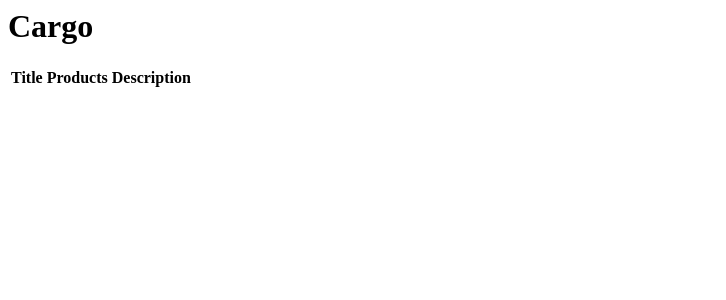
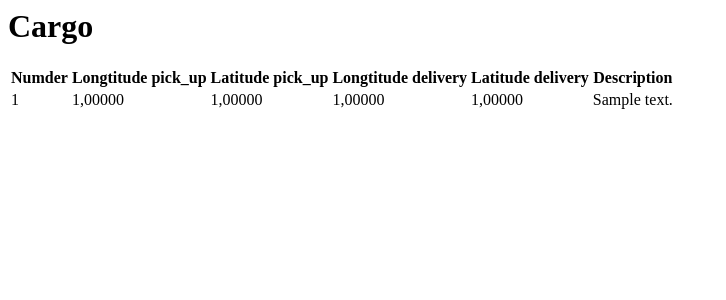
Before and after one commit to Andreymazo/DjangoProjectTestWelbeX, a Django app: a page that uses cargo/templates/cargo/location_bynumber.html in a window 1280 px wide. Shown: the top 300 px of the page, without its empty margins (0-726 px from the left). Run offline with Django 5.2, Linux system fonts and the light colour scheme; tables that the repository leaves empty hold one stand-in row (values such as "Sample post"); lists and menus that the app fills with data are empty.

Commit message:
eshe pilu

```diff
--- a/cargo/tables.py
+++ b/cargo/tables.py
@@ -5,14 +5,15 @@
 from cargo.models import Cargo
 
 
+
+
 class CargoTable(tables.Table):
     class Meta:
         model = Cargo
         template_name = "django_tables2/bootstrap.html"
-        fields = ("location_pick_up", 'location_delivery', 'location_delivery', 'description')
+        # fields = "location_pick_up", 'location_delivery', 'location_delivery', 'description',
 
     def get_values(self):
-        filename = 'uszips.csv'
 
         for i in range(1, 10):
             values = Cargo.objects.create(
@@ -21,7 +22,6 @@
                 # location_delivery=randint(1, 100),
                 # description=names.get_last_name()
             )
-            # find size in memory os.path.getsize("/path/to/file.mp3")
 
 
 
--- a/cargo/templates/cargo/cargo_list.html
+++ b/cargo/templates/cargo/cargo_list.html
@@ -2,7 +2,7 @@
 <!doctype html>
 <html>
     <head>
-        <title>List of persons</title>
+        <title>List of cargo</title>
         <link rel="stylesheet" href="https://maxcdn.bootstrapcdn.com/bootstrap/3.3.7/css/bootstrap.min.css" />
         <head>
     <meta charset="ISO-8859-1">
--- a/cargo/templates/cargo/location_bynumber.html
+++ b/cargo/templates/cargo/location_bynumber.html
@@ -7,19 +7,23 @@
             <thead>
                 <tr>
 
-                  <th scope="col"> Title</th>
-                  <th scope="col">Products</th>
+                    <th scope="col"> Numder</th>
+                    <th scope="col">Longtitude pick_up</th>
+                    <th scope="col">Latitude pick_up</th>
+                    <th scope="col"> Longtitude delivery</th>
+                    <th scope="col"> Latitude delivery</th>
                     <th scope="col"> Description</th>
 
 
                 </tr>
             </thead>
              <tbody>
-
-                    <td>  {{object.cargo_longtitude_pick_up}}</td>
-
-                    <td>{{object.product_latitude_pick_up}}</td>
-                    <td>{{object.product_latitude_delivery}}</td>
+                    <td>{{object.id}}</td>
+                    <td>{{object.longtitude_pick_up}}</td>
+                    <td>{{object.latitude_pick_up}}</td>
+                    <td>{{object.longtitude_delivery}}</td>
+                    <td>{{object.latitude_delivery}}</td>
+                    <td>{{object.description}}</td>
 
 
             </tbody>
--- a/cargo/urls.py
+++ b/cargo/urls.py
@@ -6,11 +6,13 @@
 
 urlpatterns = [
 
-    # path('', CargoListView.as_view(), name='cargo'),
+    path('cargo_list', CargoListView.as_view(), name='cargo'),
     path('', CarListApiView.as_view(), name='cargo_list'),
     path('cargo_create', CargoCreateApiView.as_view(), name='cargo_create'),
     path('cargo_update/<int:pk>', CargoCreateApiView.as_view(), name='cargo_update'),
     path('funk1/<slug:slug>', CargoDetail.as_view(template_name='cargo/location_bynumber.html'), name='cargo_location'),
+    # path('funk2/<slug:slug>', CarListLess450.as_view(template_name='cargo/location_bynumber.html'), name='cargo_location'),
+    # path('funk3/<slug:slug>', CargoDetailWithAllCarsDistanc.as_view(template_name='cargo/location_bynumber.html'), name='cargo_location'),
 
 
     path('car_create', CarCreateApiView.as_view(), name='car_create'),
--- a/cargo/views.py
+++ b/cargo/views.py
@@ -31,7 +31,10 @@
     model = Cargo
     table_class = CargoTable
     template_name = 'cargo/cargo_list.html'
-
+    # generate_values()
+    # ordering = ('',)  # quantity, name
+    # table_pagination = {"per_page": 5}
+    queryset = Cargo.objects.all()
 
 class CargoListApiView(ListAPIView):
     # class LessonRetrieveUpdateDestroy(RetrieveUpdateDestroyAPIView):
@@ -57,6 +60,10 @@
     model = Cargo
     form_class = CargoForm
 
+    def get_context_data(self, **kwargs):
+        context = super(CargoDetail, self).get_context_data(**kwargs)
+        context['form'] = CargoForm
+        return context
 
 class CarListApiView(ListAPIView):
     # class LessonRetrieveUpdateDestroy(RetrieveUpdateDestroyAPIView):
```
Also changed, not shown: cargo/forms.py (+5 -5 lines).
